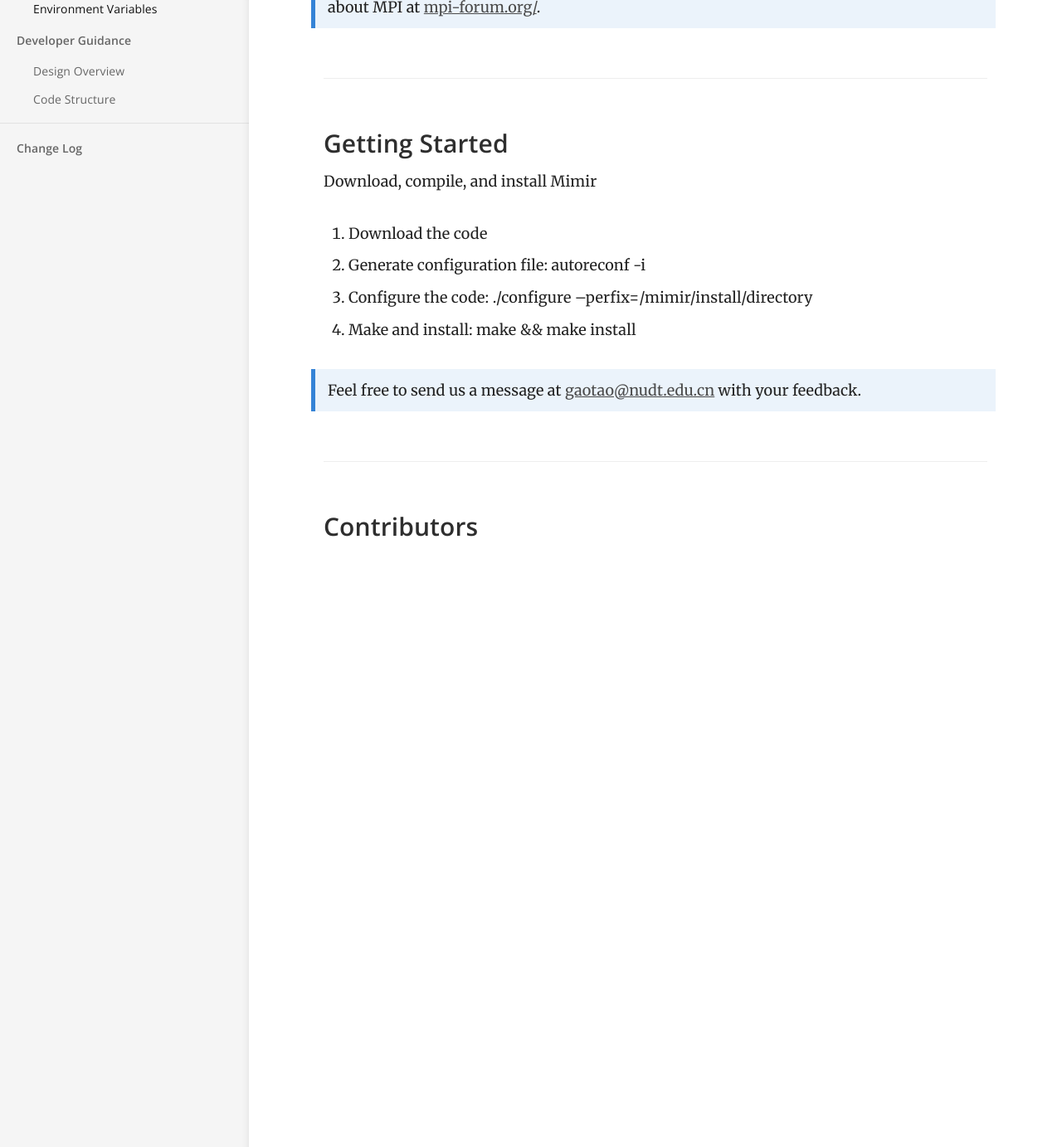
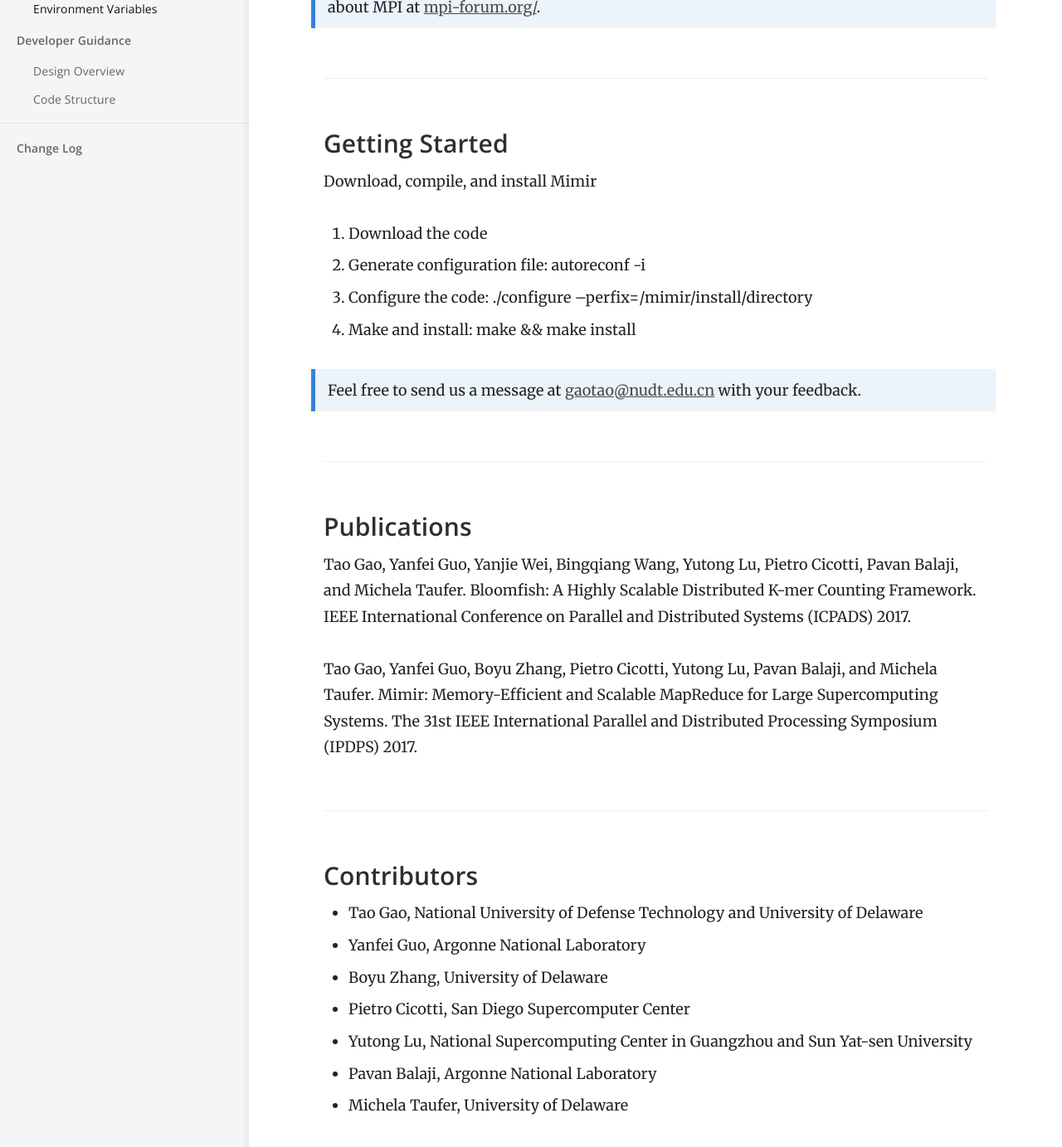
Before and after one commit to TauferLab/Mimir, a Jekyll site: the page built from index.md, in a window 1280 px wide and 1400 px high, scrolled down 335 px. Shown: the top 1383 px of the window at 83% size. Built offline with Jekyll 4.4.1, drawn with Linux system fonts in a browser that asks for light colours.

Commit message:
Add publication and contributors.

```diff
--- a/index.md
+++ b/index.md
@@ -19,4 +19,22 @@ Download, compile, and install Mimir
 
 > Feel free to send us a message at [gaotao@nudt.edu.cn](mailto:gaotao@nudt.edu.cn) with your feedback.
 
+### Publications
+Tao Gao, Yanfei Guo, Yanjie Wei, Bingqiang Wang, Yutong Lu, Pietro Cicotti,
+Pavan Balaji, and Michela Taufer. Bloomfish: A Highly Scalable Distributed K-mer
+Counting Framework. IEEE International Conference on Parallel and Distributed
+Systems (ICPADS) 2017.
+
+Tao Gao, Yanfei Guo, Boyu Zhang, Pietro Cicotti, Yutong Lu, Pavan Balaji, and
+Michela Taufer. Mimir: Memory-Efficient and Scalable MapReduce for Large
+Supercomputing Systems. The 31st IEEE International Parallel and Distributed
+Processing Symposium (IPDPS) 2017.
+
 ### Contributors
+* Tao Gao, National University of Defense Technology and University of Delaware
+* Yanfei Guo, Argonne National Laboratory
+* Boyu Zhang, University of Delaware
+* Pietro Cicotti, San Diego Supercomputer Center
+* Yutong Lu, National Supercomputing Center in Guangzhou and Sun Yat-sen University
+* Pavan Balaji, Argonne National Laboratory
+* Michela Taufer, University of Delaware
```
